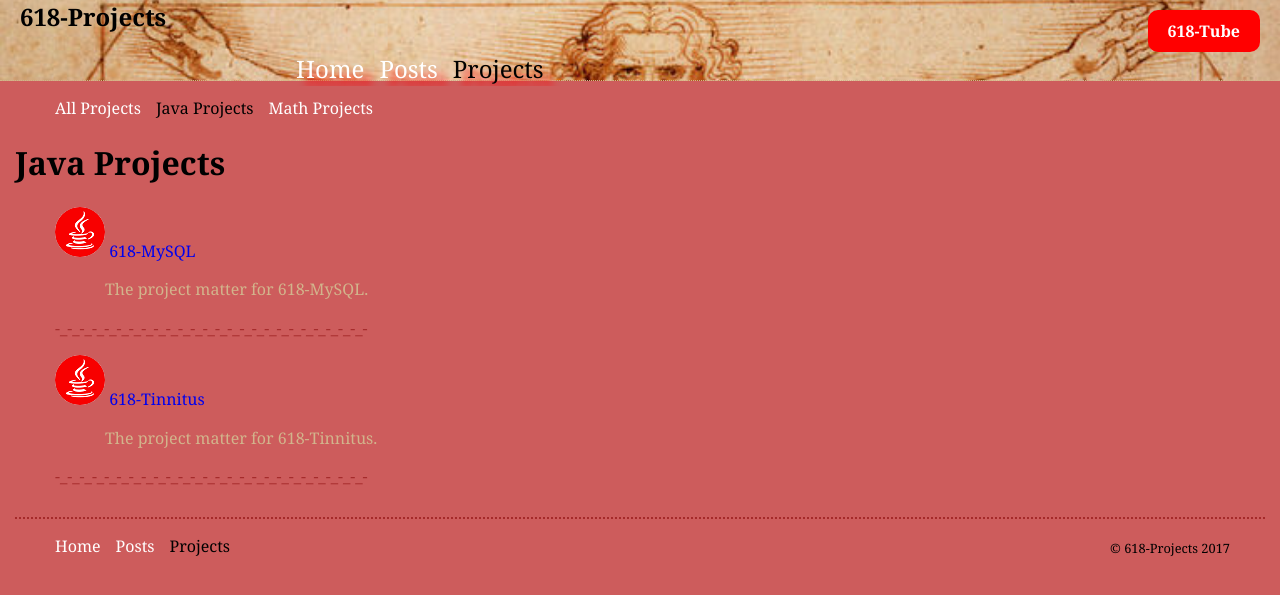
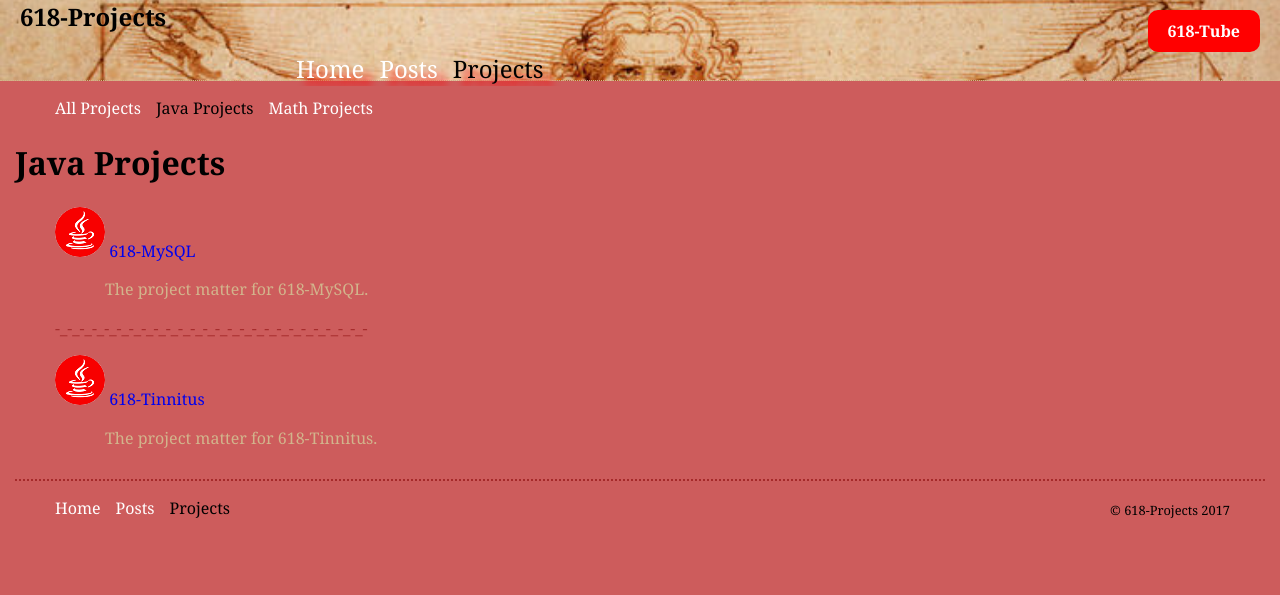
Before and after one commit to 618phi/Projects, a Jekyll site: the page built from Projects/JavaProjects/index.html, in a window 1280 px wide. Shown: the top 595 px of the page. Built offline with Jekyll 4.4.1, drawn with Linux system fonts in a browser that asks for light colours.

Commit message:
unless order last

```diff
--- a/Projects/JavaProjects/index.html
+++ b/Projects/JavaProjects/index.html
@@ -17,7 +17,7 @@ meta: page showing all java projects
                 <img src="{{ site.baseurl }}/images/{{ p.image }}" alt='({{p.type}}Project)'>
                 {{p.title}}</a>
             <p class="bb">{{p.content}}</p>
-            {% unless forloop.last %}
+            {% unless p.order == 'last' %}
             <p style="color: brown;"> -_-_-_-_-_-_-_-_-_-_-_-_-_-_-_-_-_-_-_-_-_-_-_-_-_- </p>
             {% endunless %}
         </li>
--- a/_data/plist.yml
+++ b/_data/plist.yml
@@ -18,6 +18,7 @@
   source: 'https://youtu.be/8J1fYrvH1H4'
   image: 'java.png'
   content: 'The project matter for 618-Tinnitus.'
+  order: last
 
 - title: 618-MathCalc
   folder: MathProjects/calc/
```
